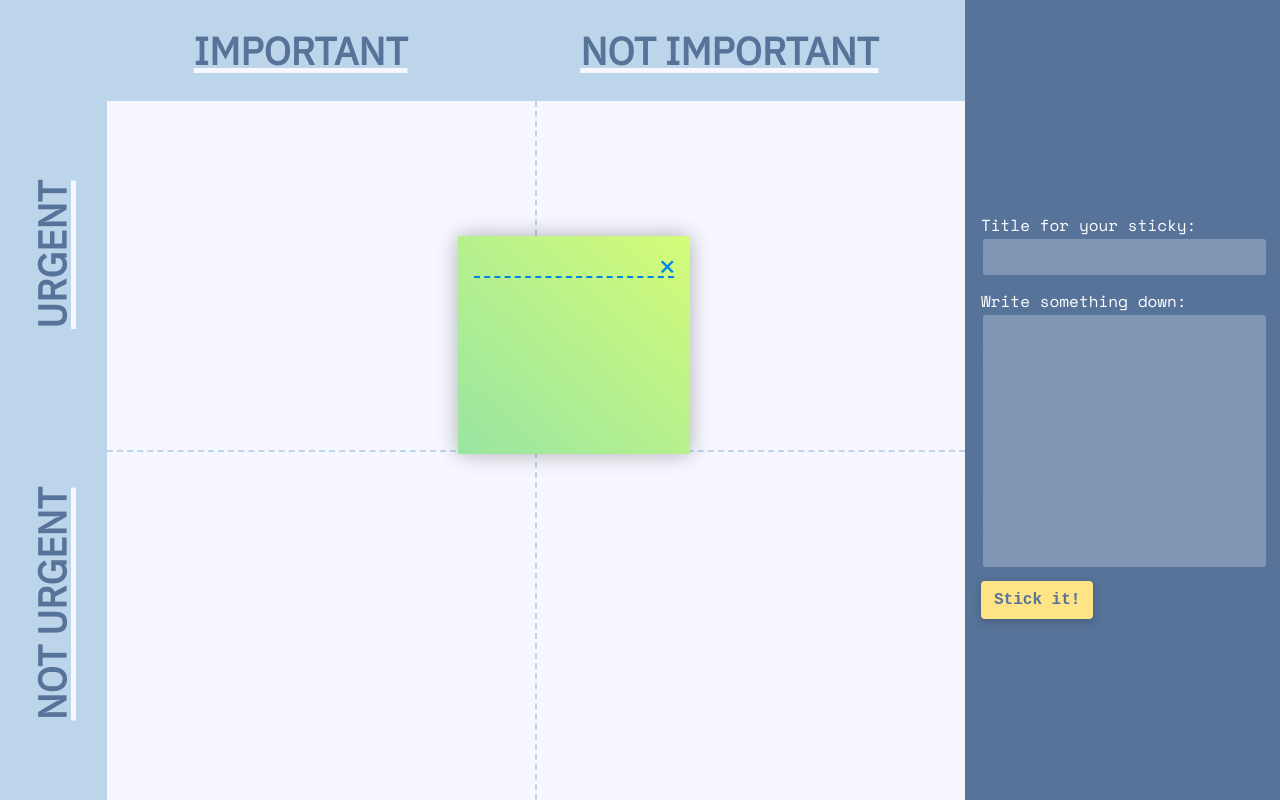
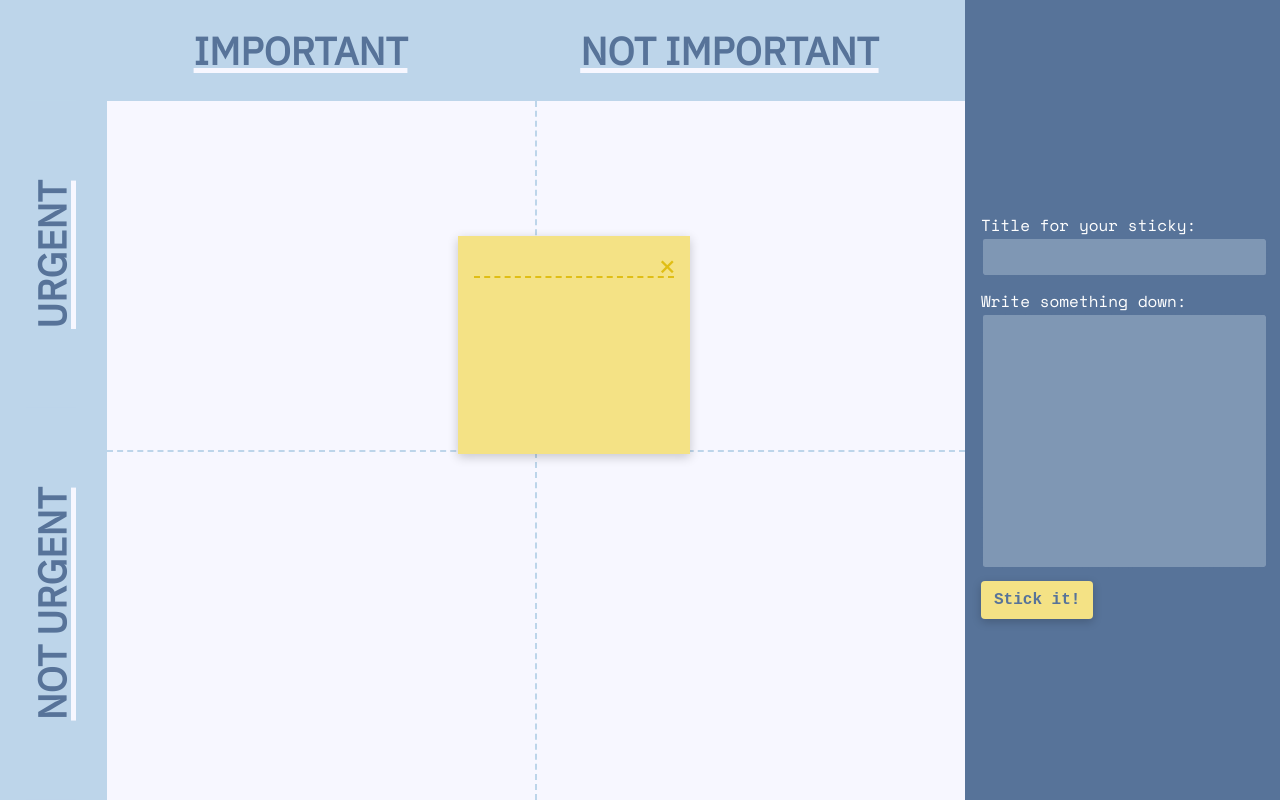
Before and after one commit to judy-n/FourQuadrant, a website: page client/board.html in a window 1280 px wide. Both pictures are taken after a click on the button "Stick it!". Drawn offline with nearby package versions, Linux system fonts and the light colour scheme; no server answers.

Commit message:
fixed sticky color

```diff
--- a/client/static/styles.css
+++ b/client/static/styles.css
@@ -126,9 +126,10 @@ h1 {
   user-select: none;
 }
 .sticky {
-  background: linear-gradient(to left bottom, #d4fc78, #99e5a2);
-  box-shadow: 0 0 20px rgba(0, 0, 0, 0.3);
-  color: #00243f;
+  /* background: linear-gradient(to left bottom, #d4fc78, #99e5a2); */
+  background: #f4e285;
+  box-shadow: 0 3px 10px rgb(0 0 0 / 0.2);
+  color: black;
   /* 0 0 150px rgba(0, 0, 0, 0.2); */
   cursor: grab;
   display: inline-block;
@@ -138,12 +139,11 @@ h1 {
 }
 .sticky h3,
 .sticky p {
-  /* color: #0065b3; */
-  color: #00243f;
+  color: black;
   pointer-events: none;
 }
 .sticky h3 {
-  border-bottom: dashed 2px #0085e8;
+  border-bottom: dashed 2px #e0be15;
   margin: 0 0 1rem;
   min-height: 1.3rem;
   padding: 0 1.5rem 0.25rem 0;
@@ -153,7 +153,7 @@ h1 {
   min-height: 9rem;
 }
 .sticky .deletesticky {
-  color: #0085e8;
+  color: #e0be15;
   cursor: pointer;
   font-size: 2rem;
   position: absolute;
@@ -179,7 +179,7 @@ h1 {
   border: 2px dashed #577399;
   border-radius: 0.25rem;
   color: #f7f7ff;
-  font-family: "Space", monospace;
+  font-family: "Space Mono", monospace;
   font-size: 1rem;
   font-weight: 400;
   line-height: 1.5;
@@ -197,7 +197,7 @@ button.button {
   -moz-user-select: none;
   -ms-user-select: none;
   -webkit-user-select: none;
-  background-color: #fee485;
+  background-color: #f4e285;
   border-radius: 0.25rem;
   border: 1px solid transparent;
   color: #577399;
```
